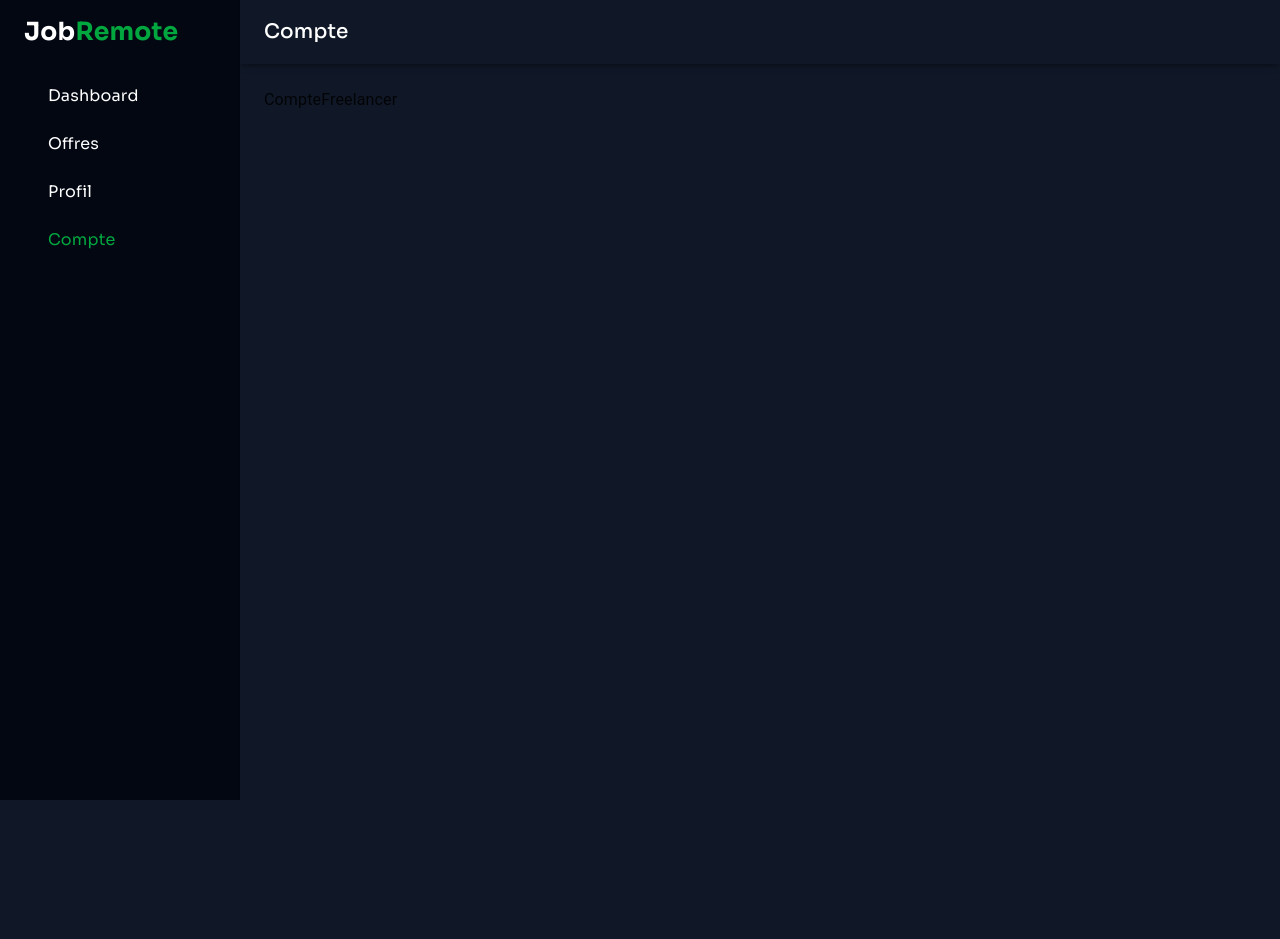
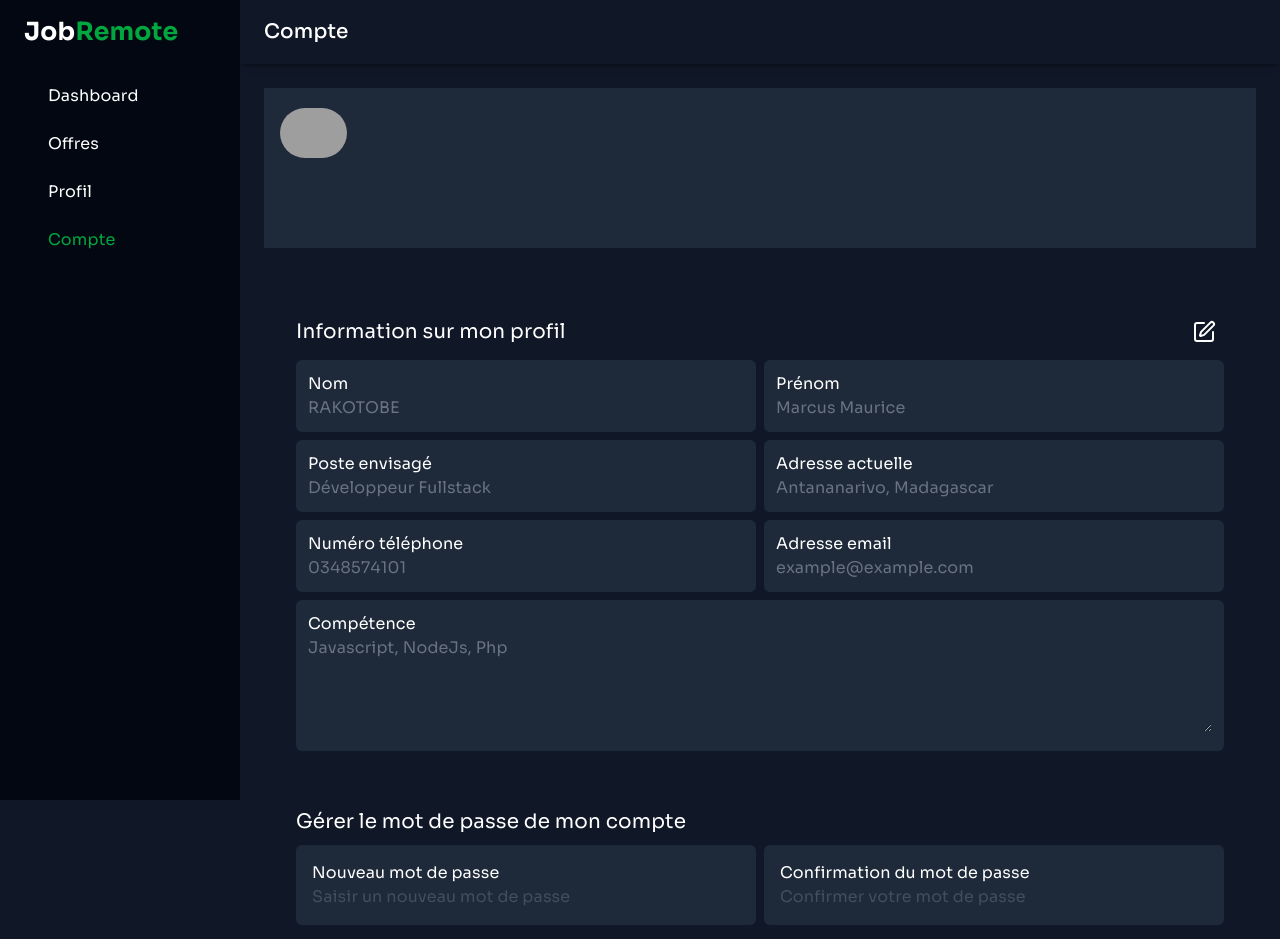
Before and after one commit to Mandroro/plateforme-intelligente, a React (Vite) app in the folder frontend/: page /pannel-freelancer/compte in a window 1280 px wide. Shown: the top 939 px of the page. Before the commit the page ends 800 px from the top, so only its background shows below. Built offline with nearby package versions, Linux system fonts and the light colour scheme; grey boxes are pictures that could not be loaded; some icons are missing.

Commit message:
Mise à jour du pannel freelancer

```diff
--- a/frontend/src/components/content/panneau-freelancer/CompteFreelancer.jsx
+++ b/frontend/src/components/content/panneau-freelancer/CompteFreelancer.jsx
@@ -1,7 +1,118 @@
-import React from 'react'
+import React from "react";
+import Profil1 from "./../../images/exemple-profil-candidat/1.png";
+import { PenBox } from "lucide-react";
 
 export default function CompteFreelancer() {
   return (
-    <div>CompteFreelancer</div>
-  )
+    <>
+      <div className="bg-gray-800 p-18 md:p-20 relative mb-12 md:mb-8">
+        <div className="absolute top-5 left-4">
+          <img className="rounded-full w-1/2 md:w-1/6" src={Profil1} />
+        </div>
+      </div>
+      <div className="p-8 space-y-2">
+        <div className="flex items-center justify-between">
+          <h1 className="text-white font-[Sora] text-[20px]">
+            Information sur mon profil
+          </h1>
+          <button className="p-2 text-white hover:text-gray-500 rounded-md cursor-pointer">
+            <PenBox />
+          </button>
+        </div>
+        <div className="grid grid-cols-6 gap-2">
+          <div className="col-start-1 col-end-7 md:col-end-4 bg-gray-800 rounded-md p-3">
+            <label className="text-white font-[Sora]">Nom</label>
+            <input
+              className=" w-full border-gray-200 text-gray-500 font-[Sora] focus:outline-none"
+              value="RAKOTOBE"
+              readOnly
+            />
+          </div>
+          <div className="col-start-1 md:col-start-4 col-end-7 bg-gray-800 rounded-md p-3">
+            <label className="text-white font-[Sora]">Prénom</label>
+            <input
+              className="w-full border-gray-200 text-gray-500  font-[Sora] focus:outline-none"
+              value="Marcus Maurice"
+              readOnly
+            />
+          </div>
+        </div>
+        <div className="grid grid-cols-6 gap-2">
+          <div className="col-start-1 col-end-7 md:col-end-4 bg-gray-800 rounded-md p-3">
+            <label className="text-white font-[Sora]">Poste envisagé</label>
+            <input
+              className="w-full border-gray-200 text-gray-500  font-[Sora] focus:outline-none"
+              value="Développeur Fullstack"
+              readOnly
+            />
+          </div>
+          <div className="col-start-1 md:col-start-4 col-end-7 bg-gray-800 rounded-md p-3">
+            <label className="text-white font-[Sora]">Adresse actuelle</label>
+            <input
+              className="w-full border-gray-200 text-gray-500 font-[Sora] focus:outline-none"
+              value="Antananarivo, Madagascar"
+              readOnly
+            />
+          </div>
+        </div>
+        <div className="grid grid-cols-1 md:grid-cols-6 gap-2">
+          <div className="col-start-1 col-end-7 md:col-end-4 bg-gray-800 rounded-md p-3">
+            <label className="text-white font-[Sora]">Numéro téléphone</label>
+            <input
+              className="w-full border-gray-200 text-gray-500  font-[Sora] focus:outline-none"
+              value="0348574101"
+              readOnly
+            />
+          </div>
+          <div className="col-start-1 md:col-start-4 col-end-7 bg-gray-800 rounded-md p-3">
+            <label className="text-white font-[Sora]">Adresse email</label>
+            <input
+              className="w-full border-gray-200 text-gray-500  font-[Sora] focus:outline-none"
+              value="example@example.com"
+              readOnly
+            />
+          </div>
+        </div>
+        <div className="bg-gray-800 p-3 rounded-md mb-14">
+          <label className="text-white font-[Sora]">Compétence</label>
+          <textarea
+            rows={4}
+            className="w-full border-gray-200 text-gray-500 font-[Sora] focus:outline-none"
+            readOnly
+          >
+            Javascript, NodeJs, Php
+          </textarea>
+        </div>
+
+        <h1 className="text-white font-[Sora] text-[20px]">
+          Gérer le mot de passe de mon compte
+        </h1>
+        <div className="grid grid-cols-6 gap-2 mb-4">
+          <div className="col-start-1 col-end-7 md:col-end-4 bg-gray-800 rounded-md p-4">
+            <label className="text-white font-[Sora]">
+              Nouveau mot de passe
+            </label>
+            <input
+              className=" w-full border-gray-200 text-gray-500 font-[Sora] focus:outline-none"
+              placeholder="Saisir un nouveau mot de passe "
+            />
+          </div>
+          <div className="col-start-1 md:col-start-4 col-end-7 bg-gray-800 rounded-md p-4">
+            <label className="text-white font-[Sora]">
+              Confirmation du mot de passe
+            </label>
+            <input
+              className="w-full border-gray-200 text-gray-500  font-[Sora] focus:outline-none"
+              placeholder="Confirmer votre mot de passe"
+            />
+          </div>
+        </div>
+        <div className="text-end">
+          <button className="bg-green-600 hover:bg-green-700 text-white font-[Sora] text-[14px] p-3 rounded-md cursor-pointer">
+            Mettre à jour le mot de passe
+          </button>
+        </div>
+      </div>
+    </>
+  );
 }
--- /dev/null
+++ b/frontend/src/components/content/panneau-freelancer/DashboardFreelance.jsx
@@ -0,0 +1,113 @@
+import BusinessCenterIcon from "@mui/icons-material/BusinessCenter";
+import MarkEmailReadIcon from "@mui/icons-material/MarkEmailRead";
+import React from "react";
+import Paper from "@mui/material/Paper";
+import Table from "@mui/material/Table";
+import TableBody from "@mui/material/TableBody";
+import TableCell from "@mui/material/TableCell";
+import TableContainer from "@mui/material/TableContainer";
+import TableHead from "@mui/material/TableHead";
+import TableRow from "@mui/material/TableRow";
+
+export default function DashboardFreelancer() {
+  const columns = [
+    { id: "id", label: "ID", minWidth: 10 },
+    { id: "offre", label: "Offres", minWidth: 100 },
+    { id: "date", label: "Date", minWidth: 20 },
+  ];
+
+  function createData(id, offre, date) {
+    return { id, offre, date };
+  }
+
+  const rows = [
+    createData("1", "Développeur Fullstack JavaScript", "02-01-2025"),
+    createData("2", "Développeur Fullstack Java", "02-01-2025"),
+    createData("3", "Développeur Fullstack Php/ReactJS", "02-01-2025"),
+    createData("4", "Développeur Fullstack NodeJs", "02-01-2025"),
+    createData("5", "Développeur Symfony/VueJS", "02-01-2025"),
+  ];
+  return (
+    <div className="p-5">
+      <div className="grid grid-cols-1 md:grid-cols-6 gap-2 mb-7">
+        <div className="bg-gray-800 col-start-1 col-end-7 md:col-end-4 p-4 rounded-md">
+          <div className="flex justify-between">
+            <div className="font-[Sora] text-white">
+              <h1>Offres disponible</h1>
+              <p className="text-[30px]">20</p>
+            </div>
+            <div className="text-white p-4 bg-purple-900 rounded-full">
+              <BusinessCenterIcon sx={{ width: 40, height: 40 }} />
+            </div>
+          </div>
+        </div>
+        <div className="bg-gray-800 col-start-1 md:col-start-4 col-end-7 p-4 rounded-md">
+          <div className="flex justify-between">
+            <div className="font-[Sora] text-white">
+              <h1>Candidature envoyé</h1>
+              <p className="text-[30px]">20</p>
+            </div>
+            <div className="text-white p-4 bg-green-600 rounded-full">
+              <MarkEmailReadIcon sx={{ width: 40, height: 40 }} />
+            </div>
+          </div>
+        </div>
+      </div>
+
+      <h1 className="text-white font-[Sora] text-[15px] font-light mb-2">
+        Dernière candidature envoyé
+      </h1>
+      <Paper sx={{ width: "100%", overflow: "hidden", bgcolor: "#1e2939" }}>
+        <TableContainer sx={{ maxHeight: 440 }}>
+          <Table stickyHeader aria-label="sticky table">
+            <TableHead>
+              <TableRow>
+                {columns.map((column) => (
+                  <TableCell
+                    key={column.id}
+                    align={column.align}
+                    style={{
+                      minWidth: column.minWidth,
+                      fontWeight: "bold",
+                      color: "#fff",
+                      backgroundColor: "#364153",
+                      fontFamily: "Sora",
+                      borderColor: "#1e2939",
+                    }}
+                  >
+                    {column.label}
+                  </TableCell>
+                ))}
+              </TableRow>
+            </TableHead>
+            <TableBody>
+              {rows.map((row) => {
+                return (
+                  <TableRow tabIndex={-1} key={row.code}>
+                    {columns.map((column) => {
+                      const value = row[column.id];
+                      return (
+                        <TableCell
+                          key={column.id}
+                          align={column.align}
+                          sx={{
+                            fontFamily: "Sora",
+                            fontSize:"14px",
+                            color: "#fff",
+                            borderColor: "#1e2939",
+                          }}
+                        >
+                          {value}
+                        </TableCell>
+                      );
+                    })}
+                  </TableRow>
+                );
+              })}
+            </TableBody>
+          </Table>
+        </TableContainer>
+      </Paper>
+    </div>
+  );
+}
--- a/frontend/src/components/content/panneau-freelancer/OffresFreelancer.jsx
+++ b/frontend/src/components/content/panneau-freelancer/OffresFreelancer.jsx
@@ -81,7 +81,7 @@ export default function OffresFreelancer() {
   };
 
   return (
-    <div className="py-2">
+    <div className="p-5">
       <div className="grid grid-cols-6 mb-10 md:mb-8">
         <div className="col-start-1 md:col-start-2 col-end-7 md:col-end-6">
           <div className="md:flex">
```
